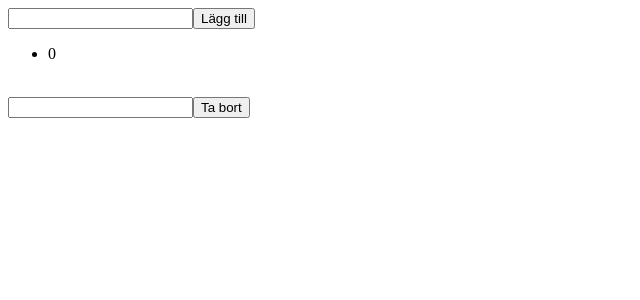
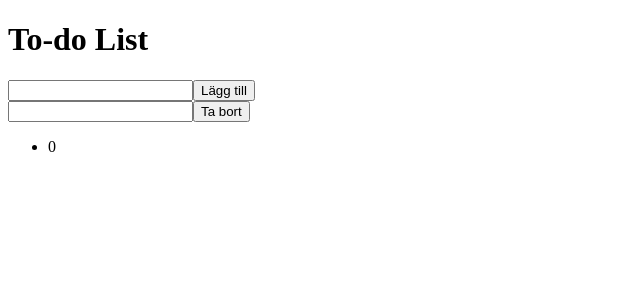
Before and after one commit to ErikssonF/labb2, a Vue app: page / in a window 1280 px wide. Both pictures are taken after a click on the button "Lägg till". Shown: the top 300 px of the page, without its empty margins (0-640 px from the left). Built offline with nearby package versions, Linux system fonts and the light colour scheme.

Commit message:
Split up application into components

```diff
--- a/src/App.vue
+++ b/src/App.vue
@@ -1,42 +1,11 @@
 <template>
-
-  <input ref="input" id="input" type="text" v-model="userInput" />
-
-  <button v-on:click="addTask">
-    Lägg till
-  </button>
-
-  <ul>
-    <li v-for="(value, index) in tasks">
-      {{index}} {{ value }}
-    </li>
-  </ul>
-
-  <br>
-
-  <input ref="input" type="text" v-model="userInputRemove" />
-  <button v-on:click="removeTask">
-    Ta bort
-  </button>
+  <h1>To-do List </h1>
+  <Main />
 
 </template>
 
 <script setup>
-import { ref } from 'vue'
-import { reactive } from 'vue'
-import MyButton from './components/MyButton.vue'
+import Main from '@/components/Main/Main.vue';
 
-const userInput = ref();
-const userInputRemove = ref();
-
-const tasks = ref([]);
-
-const addTask = () => {
-  tasks.value.push(userInput.value);
-};
-
-const removeTask = () => {
-  tasks.value.splice(userInputRemove.value, 1);
-}
 
 </script>
--- /dev/null
+++ b/src/components/Main/List.vue
@@ -0,0 +1,112 @@
+<template>
+
+    <input ref="input" id="input" type="text" v-model="userInput" />
+
+    <button v-on:click="addTask">
+        Lägg till
+    </button>
+
+    <br>
+
+    <input ref="input" type="text" v-model="userInputRemove" />
+    <button v-on:click="removeTask">
+        Ta bort
+    </button>
+
+    <ul>
+        <li v-for="(value, index) in tasks">
+            {{index}} {{ value }}
+        </li>
+    </ul>
+
+</template>
+
+<script setup>
+import { ref } from 'vue';
+
+const tasks = ref([]);
+
+const userInput = ref();
+const userInputRemove = ref();
+
+
+const addTask = () => {
+    tasks.value.push(userInput.value);
+
+
+};
+
+
+const removeTask = () => {
+    tasks.value.splice(userInputRemove.value, 1);
+}
+
+</script>
+
+// window.addEventListener("resize", resizeFunction);
+
+// userName = document.querySelector("#userNameInput");
+// password = document.querySelector("#password");
+// jsonBtn = document.querySelector("#jsonbtn");
+// jsonText = document.querySelector("#jsontext");
+// let output = document.querySelector("#output");
+// const form = document.querySelector("#signup-form");
+// const welcomeMessageOutput = document.querySelector("#welcomeMessage");
+
+
+
+// if(form)
+// form.addEventListener("submit", saveUserInput);
+
+// function saveUserInput(event){
+
+//     event.preventDefault();
+
+//     if(userName && password){
+//     data = {
+//         "userName":userName.value,
+//         "lastName":password.value
+//     }
+
+
+//     localStorage.setItem("username", data.userName);
+
+//     welcomeMessageOutput.textContent = localStorage.getItem("username");
+
+//     let userNameTest = welcomeMessageOutput.textContent;
+
+//     welcomeMessageOutput.textContent = `Välkommen ${userNameTest}!`;
+
+//     }else{
+//         console.error("skärp DAJJ")
+//         alert("Fyll i användarnamn & lösenord");
+//     };
+// }
+
+// if(form)
+// form.addEventListener('submit', saveUserInput);
+
+// function checkUser(){
+
+//     var test = 'test';
+//     try {
+//         localStorage.setItem(test, test);
+//         localStorage.removeItem(test);
+//         return true;
+//     } catch(e) {
+//         return false;
+//     }
+// }
+
+// if(checkUser()){
+//   console.log("funkar")
+
+//   welcomeMessageOutput.textContent = localStorage.getItem("username");
+
+//   let userNameTest = welcomeMessageOutput.textContent;
+
+//   welcomeMessageOutput.textContent = `Välkommen ${userNameTest}!`;
+
+// }else{
+//   console.log("funkar inte")
+// }
--- /dev/null
+++ b/src/components/Main/Main.vue
@@ -0,0 +1,11 @@
+<template>
+
+    <List />
+
+</template>
+
+<script setup>
+import List from '@/components/Main/List.vue'
+import { ref } from 'vue'
+
+</script>
```
